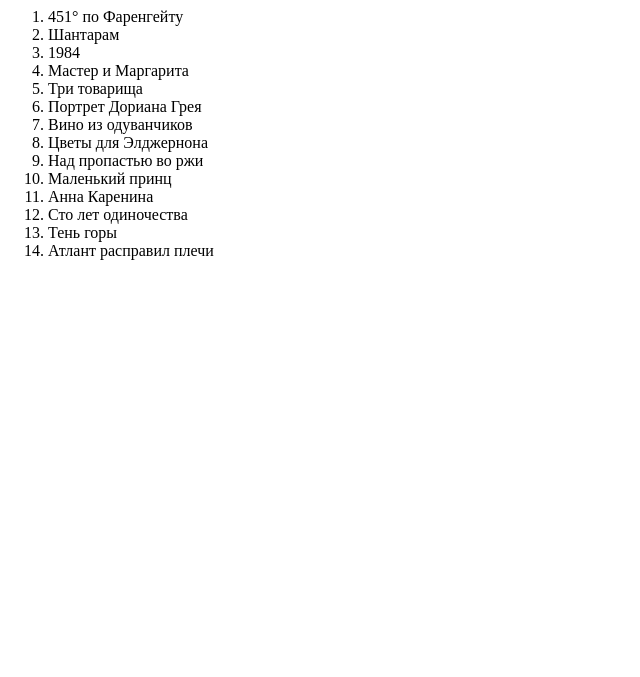
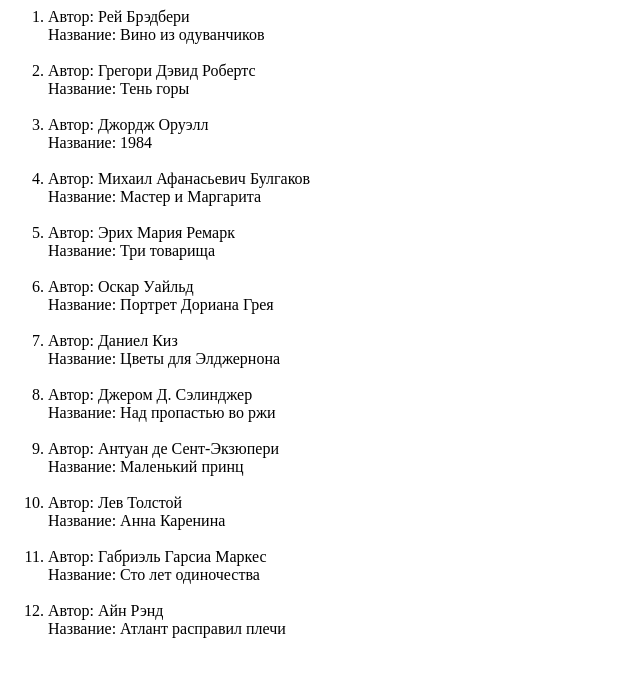
Before and after one commit to NecroSith/php_practice, a PHP site: page / in a window 1280 px wide. Shown: the top 677 px of the page, without its empty margins (0-640 px from the left). Run offline with PHP 8.4, Linux system fonts and the light colour scheme.

Commit message:
Associated array done

```diff
--- a/index.php
+++ b/index.php
@@ -1,12 +1,25 @@
 <?php
 
-$books = array("451° по Фаренгейту", "Шантарам", "1984", "Мастер и Маргарита", "Три товарища", "Портрет Дориана Грея", "Вино из одуванчиков", "Цветы для Элджернона", "Над пропастью во ржи", "Маленький принц", "Анна Каренина", "Сто лет одиночества", "Тень горы", "Атлант расправил плечи",);
+$books = array("Рей Брэдбери" => array("451° по Фаренгейту", "Вино из одуванчиков"),
+"Грегори Дэвид Робертс" => array("Шантарам", "Тень горы"),
+"Джордж Оруэлл" => "1984",
+"Михаил Афанасьевич Булгаков" => "Мастер и Маргарита",
+"Эрих Мария Ремарк" => "Три товарища",
+"Оскар Уайльд" => "Портрет Дориана Грея",
+"Рей Брэдбери" => "Вино из одуванчиков",
+"Даниел Киз" => "Цветы для Элджернона",
+"Джером Д. Сэлинджер" => "Над пропастью во ржи",
+"Антуан де Сент-Экзюпери" => "Маленький принц",
+"Лев Толстой"  => "Анна Каренина",
+"Габриэль Гарсиа Маркес" => "Сто лет одиночества",
+"Грегори Дэвид Робертс" => "Тень горы",
+"Айн Рэнд" => "Атлант расправил плечи");
 
 echo "<ol>";
-for ($index = 0; $index < count($books); $index++) {
-
-	echo "<li>" . $books[$index] . "</li>";
-
+foreach ($books as $key => $value) {
+	echo "<li> Автор: $key <br>";
+	echo "Название: $value <br><br></li>";
 }
 echo "</ol>";
+
 ?>
```
